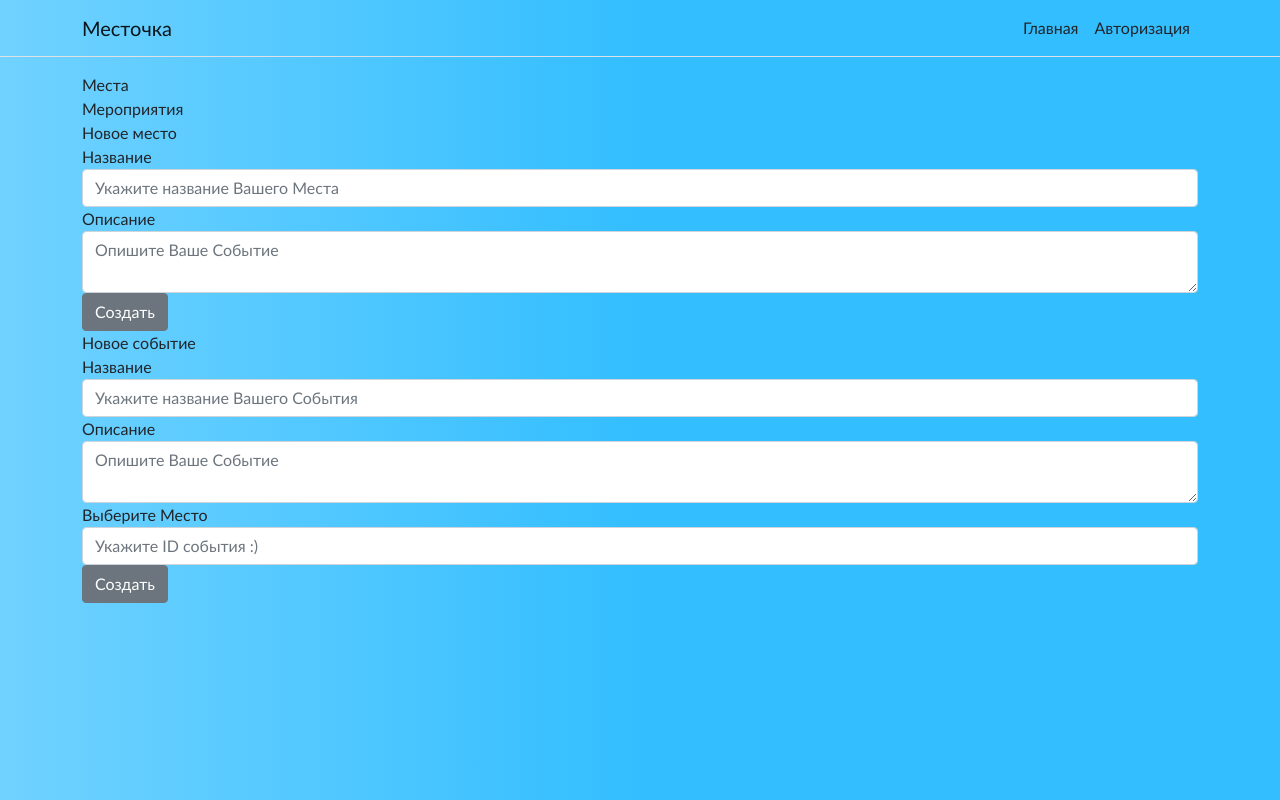
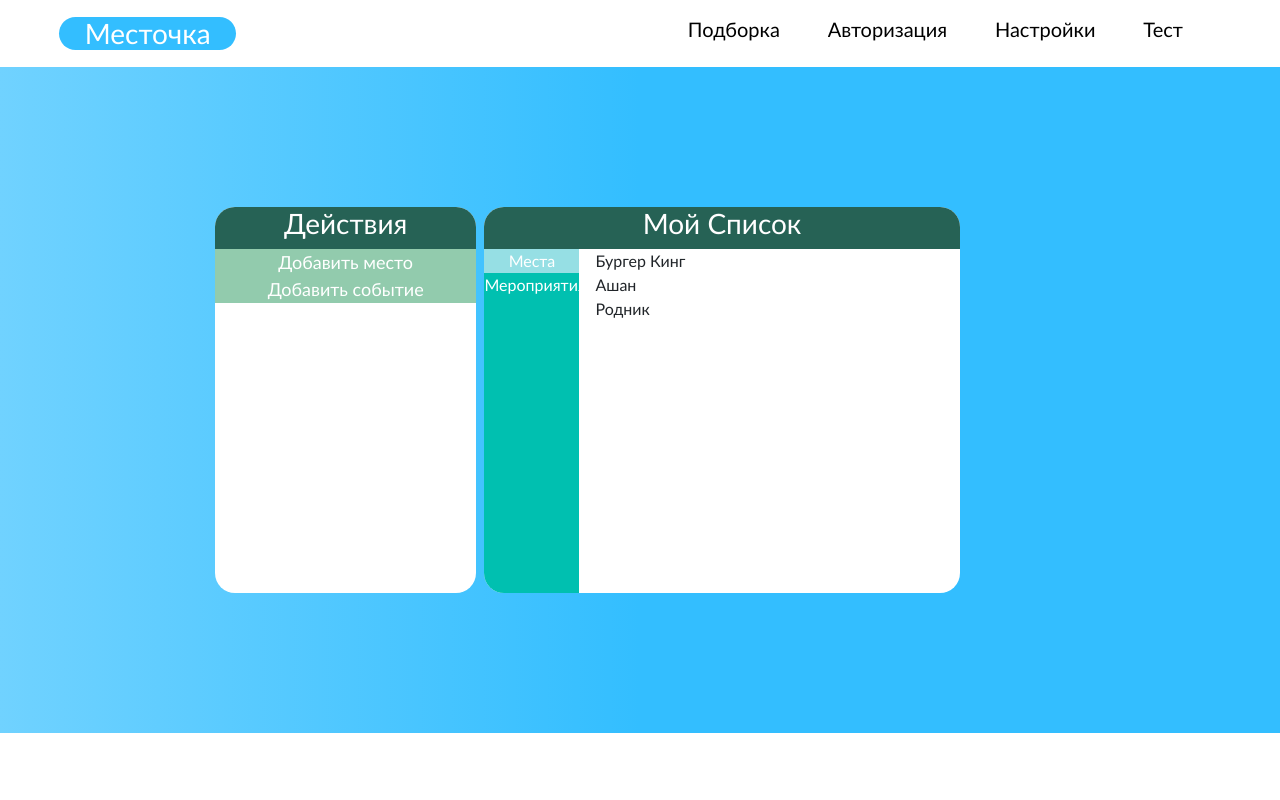
Before and after one commit to niklyadov/csu-evico, a React (Create React App) app in the folder Evico.Web/ClientApp/: page / in a window 1280 px wide. Built offline with nearby package versions, Linux system fonts and the light colour scheme.

Commit message:
Change home page

```diff
--- a/Evico.Web/ClientApp/src/App.js
+++ b/Evico.Web/ClientApp/src/App.js
@@ -1,8 +1,9 @@
 import React from 'react';
 import { Route } from 'react-router';
-import { Layout } from './components/Layout';
-import { Home } from './components/Home';
-import { AuthDevide } from './components/pages/Auth/Auth';
+import Layout from './components/attachments/Layout';
+import Auth from './components/pages/Auth/Auth';
+import Compilation from './components/pages/Compilation/Compilation';
+import Home from './components/pages/Home/Home';
 import './custom.css'
 import './scripts/document.js';
 
@@ -10,7 +11,8 @@ export default function App() {
 
   return <Layout>
     <Route exact path='/' component={Home} />
-    <Route exact path='/auth' component={AuthDevide} />
+    <Route exact path='/auth' component={Auth} />
+    <Route exact path='/compilation' component={Compilation} />
   </Layout>
 
 };
--- a/Evico.Web/ClientApp/src/components/elements/Buttons/Button.js
+++ b/Evico.Web/ClientApp/src/components/elements/Buttons/Button.js
@@ -1,12 +1,21 @@
+/**
+ * @typedef TButton
+ * @prop {function} onclick
+ * @param {TButton} props
+*/
 export default function Button(props) {
 
     return <button id={props.id} className={'button ' + props.className}>{props.children}{props.text}</button>
 
 };
-
+/**
+ * @typedef TButtonText
+ * @prop {string} text
+ * @param {TButtonText&TButton} props
+*/
 export function ButtonText(props) {
 
-    return <Button className='button-text' {...props}>{props.text}</Button>;
+    return <Button className='button-text' {...props}></Button>;
 
 };
 export function ButtonSvg(props) {
--- a/Evico.Web/ClientApp/src/components/elements/Devide/Devide.js
+++ b/Evico.Web/ClientApp/src/components/elements/Devide/Devide.js
@@ -7,14 +7,14 @@ import DevideSection from "./DevideSection";
  * @prop {string} id
  * @prop {string} header
  * @prop {string} className
- * @prop {[JSX.Element]} children
+ * @prop {Array<JSX.Element>} children
  * @prop {JSX.Element} section
  * @prop {JSX.Element} footer
  * @param {TDevide} props
 */
 export default function Devide(props) {
 
-    return <div id={props.id} className={'div-devide'}>
+    return <div {...props} id={props.id} className={'div-devide'}>
 
         <DevideHeader {...props} />
         <DevideSection {...props} />
--- a/Evico.Web/ClientApp/src/components/elements/Devide/DevideFolder/DevideFolder.js
+++ b/Evico.Web/ClientApp/src/components/elements/Devide/DevideFolder/DevideFolder.js
@@ -1,31 +1,48 @@
+import { useState } from "react";
+import { ButtonText } from "../../Buttons/Button";
 import Devide from "../Devide";
+import DevideList from "../DevideList/DevideList";
 
 /**
  * @typedef TDevideFolder
- * @prop {[string]} items
- * @param {import("../Devide").TDevide} props
+ * @prop {Array<TFolder>} folders
+ * @param {import("../Devide").TDevide&TDevideFolder} props
 */
 export default function DevideFolder(props) {
+
+    const [index, setIndex] = useState(0);
 
     return <Devide
 
         {...props}
         className="div-devide__folder"
-        section={<Section {...props} />}
+        section={<Section
+            list={props.folders.map((f, key) => Item({ key, ...f, onClick: _ => changeFolder(key) }))}
+            inner={Inner({ inner: props.folders[index].inner })}
+        />}
 
     />;
+
+    function changeFolder(i) {
+
+        if (i === index) return;
+
+        setIndex(i);
+
+    };
 
 };
 
 /**
- * @typedef TItem
+ * @typedef TFolder
  * @prop {number} key
  * @prop {string} title
- * @param {TItem} props
+ * @prop {DevideList} list
+ * @param {TFolder} props
 */
 function Item(props) {
 
-    return <div className={`div-devide__folder_item ${(props.key % 2 === 0) ? 'list-item__two' : ''}`} key={props.key}>
+    return <div className={`div-devide__folder_item ${(props.key % 2 === 0) ? 'list-item__two' : ''}`} key={props.key} onClick={props.onClick} >
         {props?.title ?? 'Заголовок'}
     </div>;
 
@@ -33,14 +50,38 @@ function Item(props) {
 function List(props) {
 
     return <div className="div-devide__folder_list">
-        {props?.items?.map((e, i) => Item({ ...e, key: i }))}
+        {props?.list}
     </div>;
 
 };
+/**
+ * @typedef TInner
+ * @prop {JSX.Element} inner
+ * @param {TInner} props
+*/
+function Inner(props) {
+
+    return <section
+        style={{
+
+            gridArea: 's',
+
+        }}
+    >
+        {props.inner}
+    </section>;
+
+};
+/**
+ * @typedef TSection
+ * @prop {Array<JSX.Element>} list
+ * @param {TSection} props
+*/
 function Section(props) {
 
     return <div className="div-devide__folder_section">
-        <List {...props} />
+        <List {...props}/>
+        {props.inner}
     </div>;
 
 };
--- a/Evico.Web/ClientApp/src/components/elements/Devide/DevideList/DevideList.js
+++ b/Evico.Web/ClientApp/src/components/elements/Devide/DevideList/DevideList.js
@@ -5,6 +5,6 @@ import Devide from "../Devide";
 */
 export default function DevideList(props) {
 
-    return <Devide className="div-devide__list" {...props} />;
+    return <Devide {...props} className="div-devide__list" section={props.section ?? <div className='div-list'>{props.children}</div>} />;
 
 };
--- a/Evico.Web/ClientApp/src/components/pages/Auth/Auth.js
+++ b/Evico.Web/ClientApp/src/components/pages/Auth/Auth.js
@@ -46,7 +46,6 @@ export function AuthDevide() {
 
                         let awaiterInterval = setInterval(() => {
 
-                            //todo: строковые константы лучше бы вынести (authBearerToken и authRefreshToken)
                             let authBearerToken = localStorage.getItem('authBearerToken');
                             let authRefreshToken = localStorage.getItem('authRefreshToken');
 
--- a/Evico.Web/ClientApp/src/components/pages/Compilation/Compilation.js
+++ b/Evico.Web/ClientApp/src/components/pages/Compilation/Compilation.js
@@ -4,7 +4,6 @@ import DevideListItem from "../../elements/Devide/DevideList/DevideListItem";
 import Progress from "../../elements/Progress/Progress";
 import { ButtonSvg } from "../../elements/Buttons/Button";
 import { SvgSetting } from "../../elements/Svg/Svg";
-import { getEventsList } from "../../../scripts/fetch/event";
 import { useEffect, useState } from "react";
 
 export default function Compilation(props) {
@@ -15,25 +14,18 @@ export default function Compilation(props) {
 
     useEffect(() => {
 
-        const l = getEventsList();
+        try {
 
-        setItems(l);
+            setItems([]);
+
+        } catch (e) {
+
+            setItems([]);
+
+
+        };
 
     }, []);
-
-    // const items = [] ?? [
-
-        // {
-        //     title: 'Мероприятие',
-        // },
-        // {
-        //     title: 'Поход'
-        // },
-        // {
-        //     title: 'Чемпионат'
-        // },
-
-    // ];
 
     return <Main id='main-compilation'>
         <DevideList
--- a/Evico.Web/ClientApp/src/components/pages/Home/Home.js
+++ b/Evico.Web/ClientApp/src/components/pages/Home/Home.js
@@ -1,5 +1,77 @@
+import Button, { ButtonText } from "../../elements/Buttons/Button";
+import DevideFolder from "../../elements/Devide/DevideFolder/DevideFolder";
+import DevideList from "../../elements/Devide/DevideList/DevideList";
+import Main from "../../elements/Main";
+
 export default function Home(props) {
 
-    return <div></div>;
+    return <Main id='main-home'>
+        <ListAction/>
+        <List/>
+    </Main>;
 
 };
+
+function List(props) {
+
+    return <DevideFolder
+        style={{
+
+            margin: '0.25em',
+            gridArea: 'l',
+
+        }}
+        header='Мой Список'
+        folders={[
+
+            {
+                title: 'Места',
+                inner: <div className="div-list text-left-margin">
+                    <ItemPlace title='Бургер Кинг' />
+                    <ItemPlace title='Ашан' />
+                    <ItemPlace title='Родник' />
+                </div>
+            },
+            {
+                title: 'Мероприятия',
+                inner: <div className="div-list text-left-margin">
+                    <ItemEvent title='Вечеринка'/>
+                    <ItemEvent title='Олимпиада'/>
+                </div>
+
+            },
+
+        ]}
+    />;
+
+};
+function ListAction(props) {
+
+    return <DevideList
+        header="Действия"
+        style={{
+
+            margin: '0.25em',
+            gridArea: 'a',
+
+        }}>
+            <ButtonText text="Добавить место"/>
+            <ButtonText text="Добавить событие"/>
+    </DevideList>;
+
+};
+
+function ItemPlace(props) {
+
+    return <div>
+        {props.title}
+    </div>;
+
+};
+function ItemEvent(props) {
+
+    return <div>
+        {props.title}
+    </div>
+
+};
--- a/Evico.Web/ClientApp/src/custom.css
+++ b/Evico.Web/ClientApp/src/custom.css
@@ -8,6 +8,7 @@
     --color-5: #33beff;
     --color-6: #00c0b0;
     --color-7: #ffcb5c;
+    --color-8: #92cbad;
     --color-old-1: #266255;
     --color-old-6: #00c0b0;
     --color-gray: #cfcfcf;
@@ -93,6 +94,18 @@
         ". e ."
         ". . .";
 
+}
+#main-home {
+
+    grid-template-areas:
+        ". . . . . . . . ."
+        ". . . . . . . . ."
+        ". . a l l l . . ."
+        ". . a l l l . . ."
+        ". . a l l l . . ."
+        ". . a l l l . . ."
+        ". . . . . . . . ."
+        ". . . . . . . . .";
 }
 #main-setting {
 
@@ -310,7 +323,7 @@ svg:hover > .g-rotate {
     min-width: var(--width-min);
     max-width: var(--width-max);
     border-style: none;
-    background-color: var(--color-1);
+    background-color: var(--color-8);
 
 }
 .button:hover {
@@ -437,6 +450,11 @@ svg:hover > .g-rotate {
     background-color: var(--color-6);
 
 }
+.div-devide__folder_inner {
+
+
+
+}
 .div-devide__folder_section {
 
     width: var(--width-max);
@@ -468,6 +486,12 @@ svg:hover > .g-rotate {
 
 }
 
+.text-left-margin {
+
+    margin-left: 1em;
+
+}
+
 /* Типы */
 a {
 
@@ -490,7 +514,7 @@ body {
 
     margin: 0;
     padding: 0;
-    /* overflow: hidden; */
+    overflow: hidden;
     white-space: nowrap;
     font-family: var(--font-family);
     text-overflow: clip;
```
